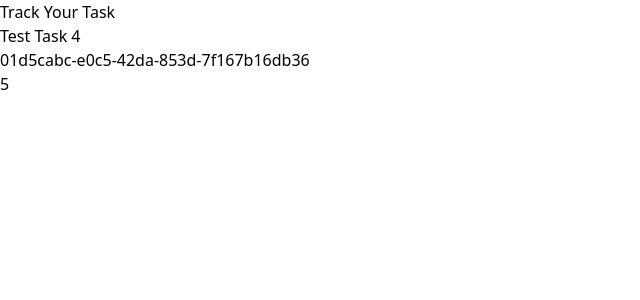
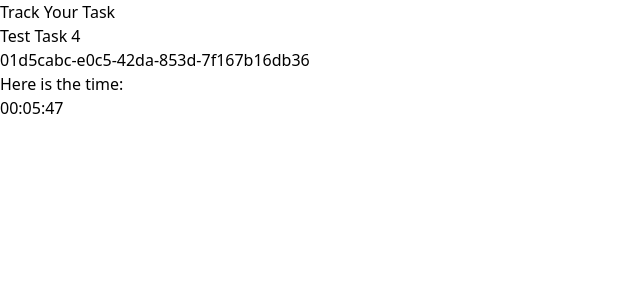
Before and after one commit to tyler-daigle/PriorityTasks, a React (Vite) app: page /dotask/01d5cabc-e0c5-42da-853d-7f167b16db36 in a window 1280 px wide. Shown: the top 300 px of the page, without its empty margins (0-640 px from the left). Built offline with nearby package versions, Linux system fonts and the light colour scheme.

Commit message:
timer stuff

```diff
--- a/src/components/Timer.tsx
+++ b/src/components/Timer.tsx
@@ -1,11 +1,24 @@
 import { useEffect, useState } from "react";
 import { useTimer } from "../hooks/useTimer";
 
+const padTime = (time: number): string =>
+  time < 10 ? `0${time}` : time.toString();
+
 export default function Timer() {
-  const seconds = useTimer();
+  let currentSeconds = useTimer();
+  const hours = Math.floor(currentSeconds / (60 * 60));
+
+  currentSeconds = currentSeconds % (60 * 60);
+  const minutes = Math.floor(currentSeconds / 60);
+
+  currentSeconds = currentSeconds % 60;
+  const seconds = currentSeconds;
+
   return (
     <div>
-      <span>{seconds}</span>
+      <h1>Here is the time:</h1>
+      <span>{padTime(hours)}</span>:<span>{padTime(minutes)}</span>:
+      <span>{padTime(seconds)}</span>
     </div>
   );
 }
--- a/src/hooks/useTimer.tsx
+++ b/src/hooks/useTimer.tsx
@@ -1,7 +1,7 @@
 import { useEffect, useState } from "react";
 
 export function useTimer() {
-  const [elapsedSeconds, setElapsedSeconds] = useState(0);
+  const [elapsedSeconds, setElapsedSeconds] = useState(342);
 
   useEffect(() => {
     let lastUpdate = new Date();
@@ -9,14 +9,20 @@ export function useTimer() {
     const timerId = setInterval(() => {
       const now = new Date();
       let diff = now.getSeconds() - lastUpdate.getSeconds();
+
+      // when the seconds roll back to 0, we will get a negative difference which we don't want.
+      // It will be 0 - 59, not 60 - 59.
       if (diff < 0) {
-        diff = 1;
+        diff = 1; //
       }
+
       if (diff >= 1) {
         setElapsedSeconds((s) => s + diff);
       }
     }, 500);
-    return () => clearInterval(timerId);
+    return () => {
+      clearInterval(timerId);
+    };
   }, [elapsedSeconds]);
 
   return elapsedSeconds;
```
